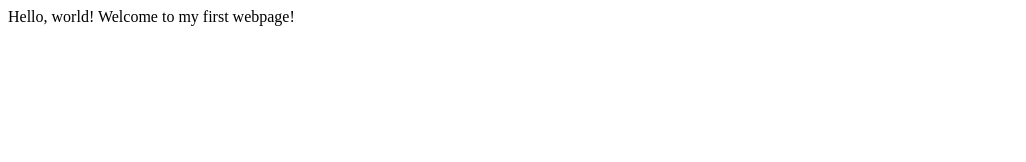
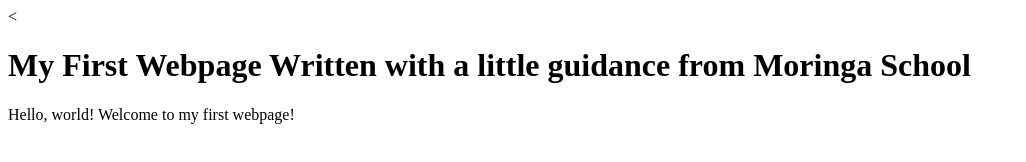
Before and after one commit to BernardMugita/my-first-web-page, a plain HTML site: page my-first-web-page.html in a window 1280 px wide. Shown: the whole page, without its empty margins (0-1026 px from the left). Drawn offline with Linux system fonts and the light colour scheme.

Commit message:
Add header block elements

```diff
--- a/my-first-web-page.html
+++ b/my-first-web-page.html
@@ -5,6 +5,12 @@
 
   </head>
   <body>
+    <<h1>
+
+      My First Webpage
+      Written with a little guidance from Moringa School
+
+   </h1>
     Hello, world!
         Welcome to my first webpage!
   </body>
```
